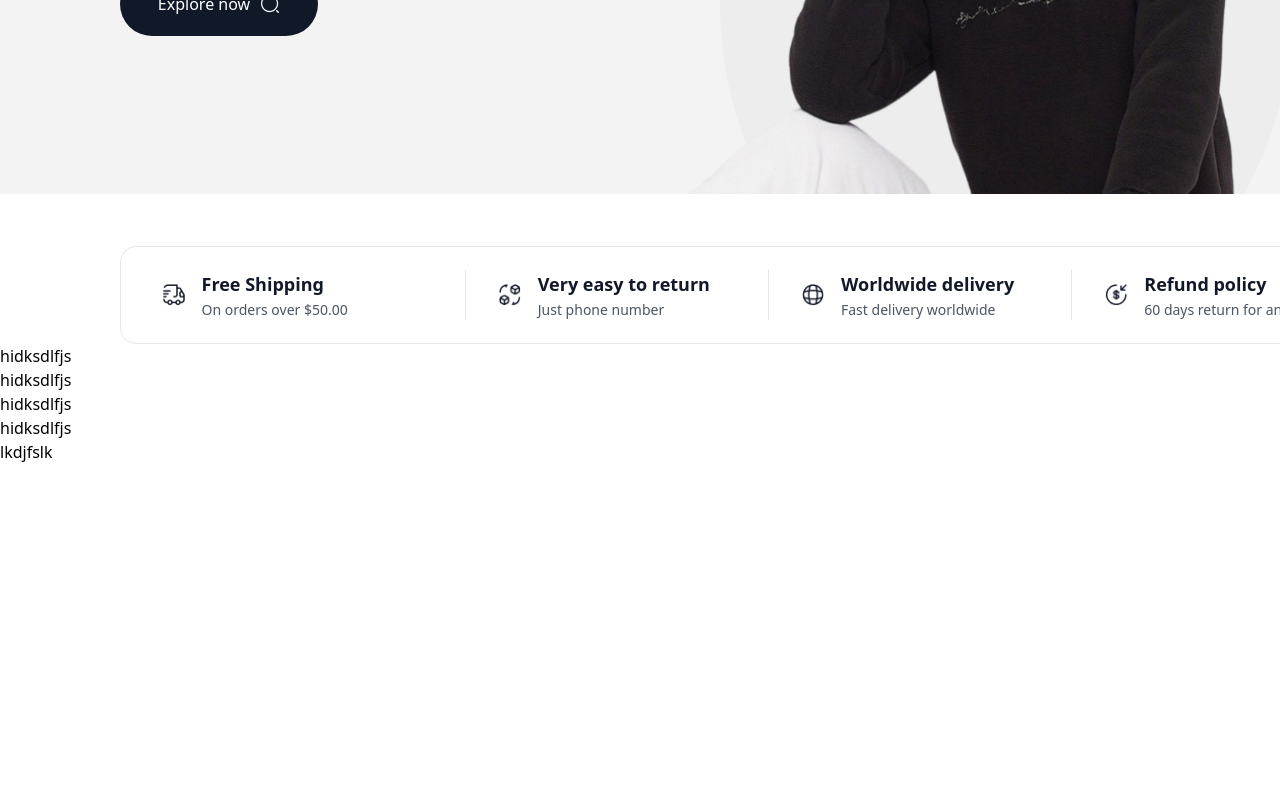
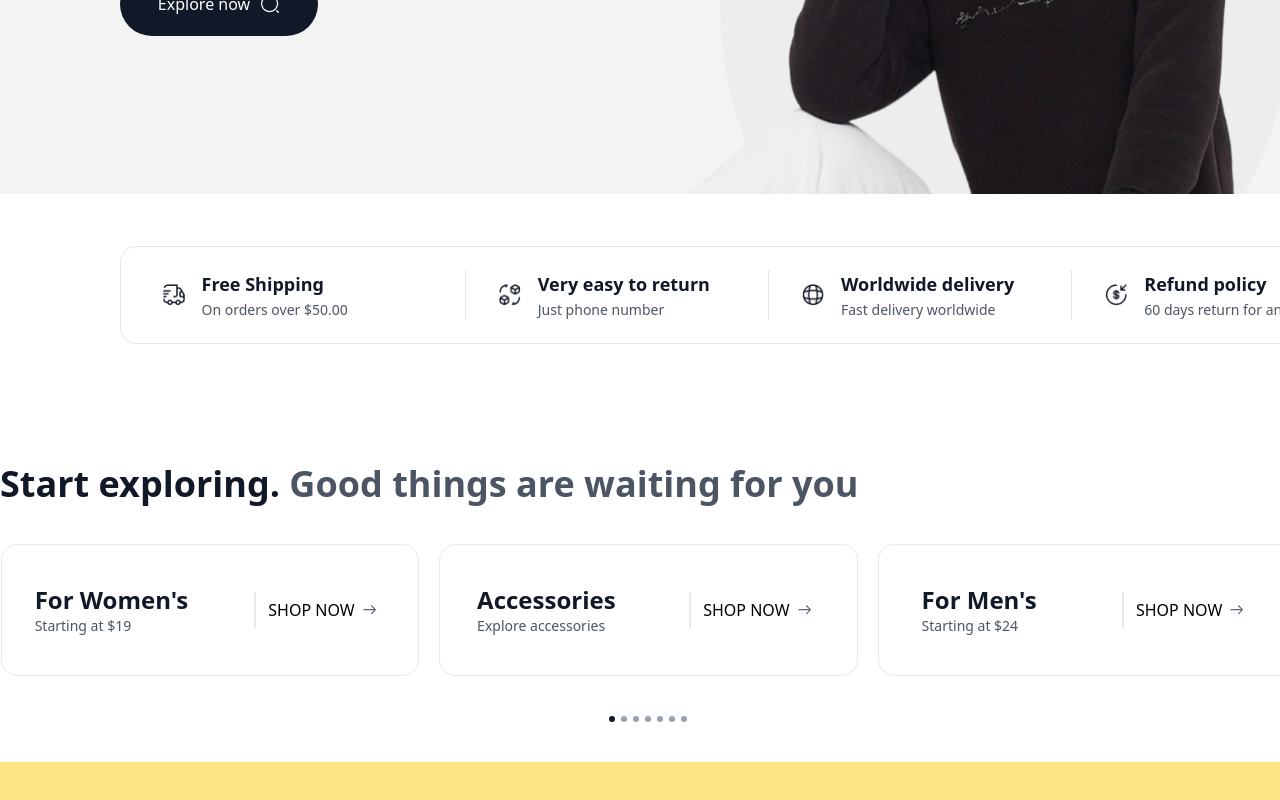
Before and after one commit to nafis-bin/nexton, a React (Vite) app: page / in a window 1280 px wide. Shown: the part 506-1306 px from the top of the page. Before the commit the page ends 970 px from the top, so only its background shows below. Built offline with nearby package versions, Linux system fonts and the light colour scheme.

Commit message:
feat: carrousel implemenented for collectionitems

```diff
--- a/src/App.jsx
+++ b/src/App.jsx
@@ -1,22 +1,17 @@
-import Navbar from "./components/Navbar"
-import Hero from "./components/Hero"
-import BrandInfo from "./components/BrandInfo"
+import Navbar from "./components/Navbar";
+import Hero from "./components/Hero";
+import BrandInfo from "./components/BrandInfo";
+import CollectionSection from "./components/CollectionSection";
 
 function App() {
   return (
     <div className="max-w-[1536px] mx-auto">
-        <Navbar />
-        <Hero />
-        <BrandInfo />
-        <div>
-        hidksdlfjs<br/>
-        hidksdlfjs<br/>
-        hidksdlfjs<br/>
-        hidksdlfjs<br/>
-        lkdjfslk
-        </div>
+      <Navbar />
+      <Hero />
+      <BrandInfo />
+      <CollectionSection />
     </div>
-  )
+  );
 }
 
-export default App
+export default App;
--- /dev/null
+++ b/src/components/CollectionSection.jsx
@@ -0,0 +1,97 @@
+import { useEffect, useRef, useState } from "react";
+import CollectionSectionItem from "./CollectionSectionItem";
+
+const items = [
+  {
+    title: "For Men's",
+    description: "Starting at $24",
+  },
+  {
+    title: "For Women's",
+    description: "Starting at $19",
+  },
+  {
+    title: "Accessories",
+    description: "Explore accessories",
+  },
+];
+
+const doubledItems = [...items, ...items, ...items];
+
+export default function CollectionSection() {
+  const containerRef = useRef(null);
+  const [activeIdx, setActiveIdx] = useState(0);
+
+  useEffect(() => {
+    const container = containerRef.current;
+    if (!container) return;
+
+    const scrollInterval = setInterval(() => {
+      let cardWidth = 418.67 + 20;
+      let currentScroll = container.scrollLeft;
+
+      if (currentScroll >= cardWidth * items.length) {
+        container.scrollLeft = 0;
+      } else {
+        container.scrollTo({
+          left: currentScroll + cardWidth,
+          behavior: "smooth",
+        });
+      }
+    }, 3000);
+
+    return () => clearInterval(scrollInterval);
+  }, []);
+
+  const handleScroll = () => {
+    if (containerRef.current) {
+      let { scrollLeft } = containerRef.current;
+      let cardWidth = 418.67 + 20;
+
+      let newIdx = Math.round(scrollLeft / cardWidth);
+      setActiveIdx(newIdx);
+    }
+  };
+  return (
+    <div className="flex flex-col w-[1296px] mx-auto mt-[120px] h-max gap-10">
+      <p className="text-[36px] leading-[40px] font-semibold text-[#111827]">
+        Start exploring.{" "}
+        <span className="text-[#4b5563]">Good things are waiting for you</span>
+      </p>
+
+      <div
+        ref={containerRef}
+        onScroll={handleScroll}
+        className="flex items-center gap-5 w-full h-[132px] overflow-x-scroll snap-x snap-mandatory scroll-smooth no-scrollbar"
+      >
+        {doubledItems.map((item, i) => (
+          <CollectionSectionItem key={i} {...item} />
+        ))}
+      </div>
+
+      <div className="flex items-center justify-center gap-[6px]">
+        {Array(doubledItems.length - 3 + 1)
+          .fill(0)
+          .map((_, idx) => (
+            <div
+              key={idx}
+              className={`size-[6px] rounded-full transition-colors duration-300 cursor-pointer ${
+                activeIdx === idx ? "bg-gray-900" : "bg-gray-400"
+              }`}
+              onClick={() => {
+                if (containerRef.current) {
+                  let cardWidth = 418.67 + 20;
+                  containerRef.current.scrollTo({
+                    left: idx * cardWidth,
+                    behavior: "smooth",
+                  });
+                }
+              }}
+            ></div>
+          ))}
+      </div>
+
+      <div className="w-full h-30 bg-amber-200"></div>
+    </div>
+  );
+}
--- /dev/null
+++ b/src/components/CollectionSectionItem.jsx
@@ -0,0 +1,20 @@
+export default function CollectionSectionItem({ title, description }) {
+  return (
+    <div className="flex items-center justify-around min-w-[418.67px] h-full rounded-[16px] border-1 border-[#ebe7eb] snap-start">
+      <div className="flex flex-col">
+        <div className="text-[24px] leading-[32px] font-semibold text-[#111827]">
+            {title}
+        </div>
+        <p className="text-[14px] leading-[20px] text-[#4b5563]">
+            {description}
+        </p>
+      </div>
+      <button className="flex gap-2 items-center font-medium inset-0 border-l-2 border-[#ebe7eb] w-[131px] h-[36px] pl-3">
+        SHOP NOW{" "}
+        <span>
+          <img src="/right-arrow-icon.png" alt="right-arrow-icon" />
+        </span>
+      </button>
+    </div>
+  );
+}
--- a/src/index.css
+++ b/src/index.css
@@ -1 +1,15 @@
 @import "tailwindcss";
+/* @tailwind base;
+@tailwind components; */
+@tailwind utilities;
+
+@layer utilities {
+    .no-scrollbar::-webkit-scrollbar {
+        display: none;
+    }
+
+    .no-scrollbar {
+        scrollbar-width: none;
+    }
+
+}
```
Also changed, not shown: public/right-arrow-icon.png (added).
